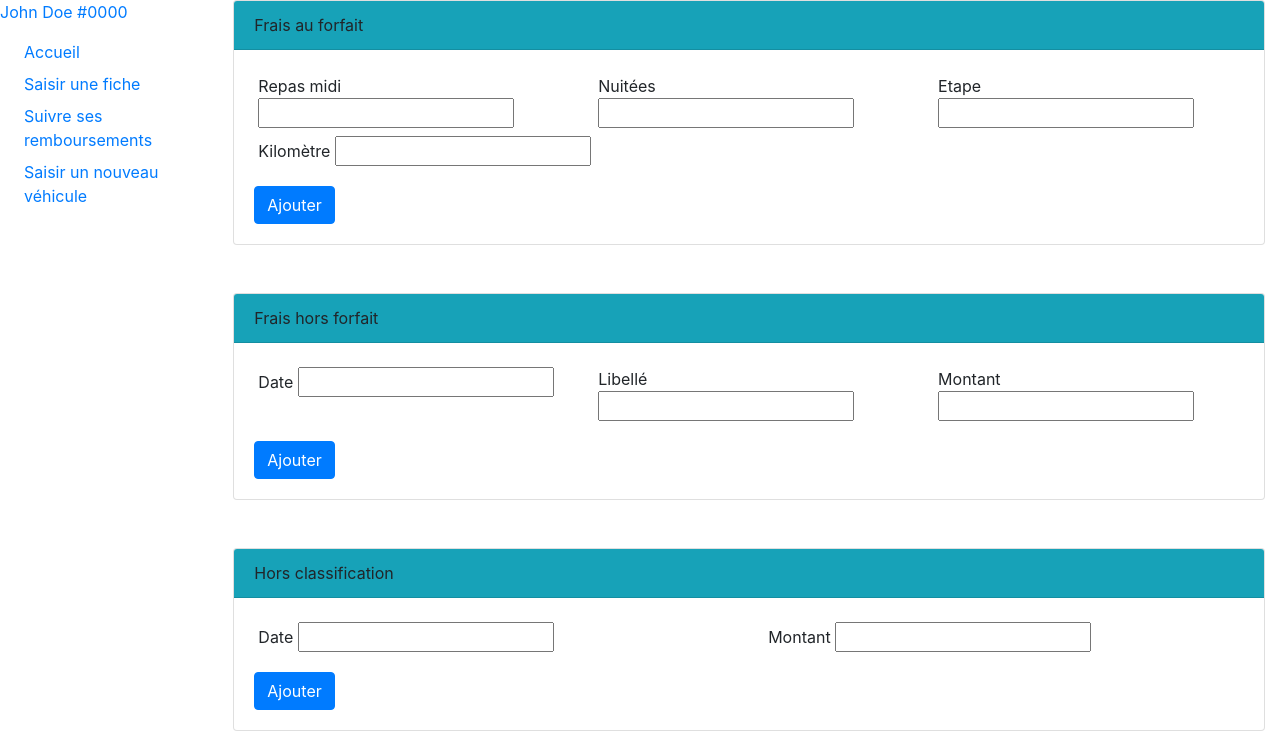
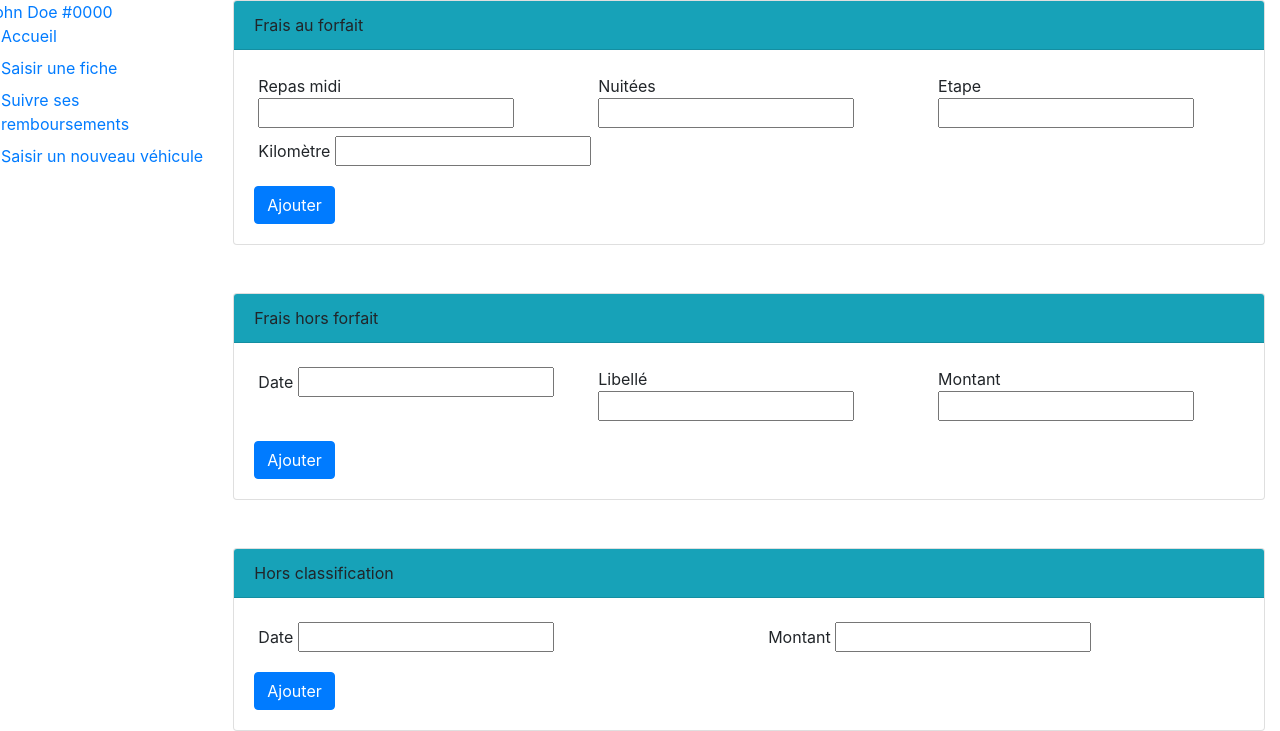
Before and after one commit to DevDeNiro/GSB-Application-Frais, a Symfony app: template templates/visiteurs/fiche_visiteur.html.twig in a window 1280 px wide. Shown: the part 72-803 px from the top of the page. Run offline with Twig, Linux system fonts and the light colour scheme; the template is opened without the code that fills it, so the values that code supplies are empty; some libraries are stand-ins or nearby versions.

Commit message:
MAL accueil-visiteur

```diff
--- a/templates/visiteurs/fiche_visiteur.html.twig
+++ b/templates/visiteurs/fiche_visiteur.html.twig
@@ -29,43 +29,37 @@
         </div>
       </div>
       <div class="row">
-        <div class="col-2">
-          <div class="viewport">
-            <!-- Sidebar -->
-            <div class="sidebar">
+        <div class="col-2 sidebar p-0">
               <header>
 
                 <a href="#"> <i class="fas fa-user-circle"></i> John Doe <span class="id_user">#0000 </a></a>
 
               </header>
-
-              <ul class="nav pt-3 pl-3">
-                <li class="ml-2 p-0 pb-2">
+              <div class="ml-3 nav w-auto">
+                <div class="p-0 pb-2 col-12 liste  ">
                   <a href="#" class="p-0" >
                     <i class="fas fa-home"></i>Accueil
                   </a>
-                </li>
+                </div>
 
-                <li class="ml-2 p-0 pb-2">
+                <div class="p-0 pb-2 col-12 liste  ">
                   <a href="#" class="p-0" >
                     <i class="fas fa-edit"></i>Saisir une fiche
                   </a>
-                </li>
+                </div>
 
-                <li class="ml-2 p-0 pb-2">
+                <div class="p-0 pb-2 col-12 liste  ">
                   <a href="#" class="p-0 " >
                     <i class="fas fa-file-alt"></i> Suivre ses remboursements
                   </a>
-                </li>
+                </div>
 
-                <li class="ml-2 p-0 pb-2">
+                <div class="p-0 pb-2 col-12 liste  ">
                   <a href="#" class="p-0  " >
                     <i class="fas fa-car"></i> Saisir un nouveau véhicule
                   </a>
-                </li>
+                </div>
 
-              </ul>
-            </div>
         </div>
         </div>
         <div class="col-10">
@@ -91,7 +85,6 @@
                             <p class="card-text">Kilomètre <input type="text"/></p>
                             </div>
                           </div>
-
                             <a href="#" class="btn btn-primary mt-3">Ajouter</a>
                     </div>
                 </div>
```
Also changed, not shown: assets/styles/front_login.css (+19 -8 lines). Lines whose indentation alone changed are shown as unchanged.
